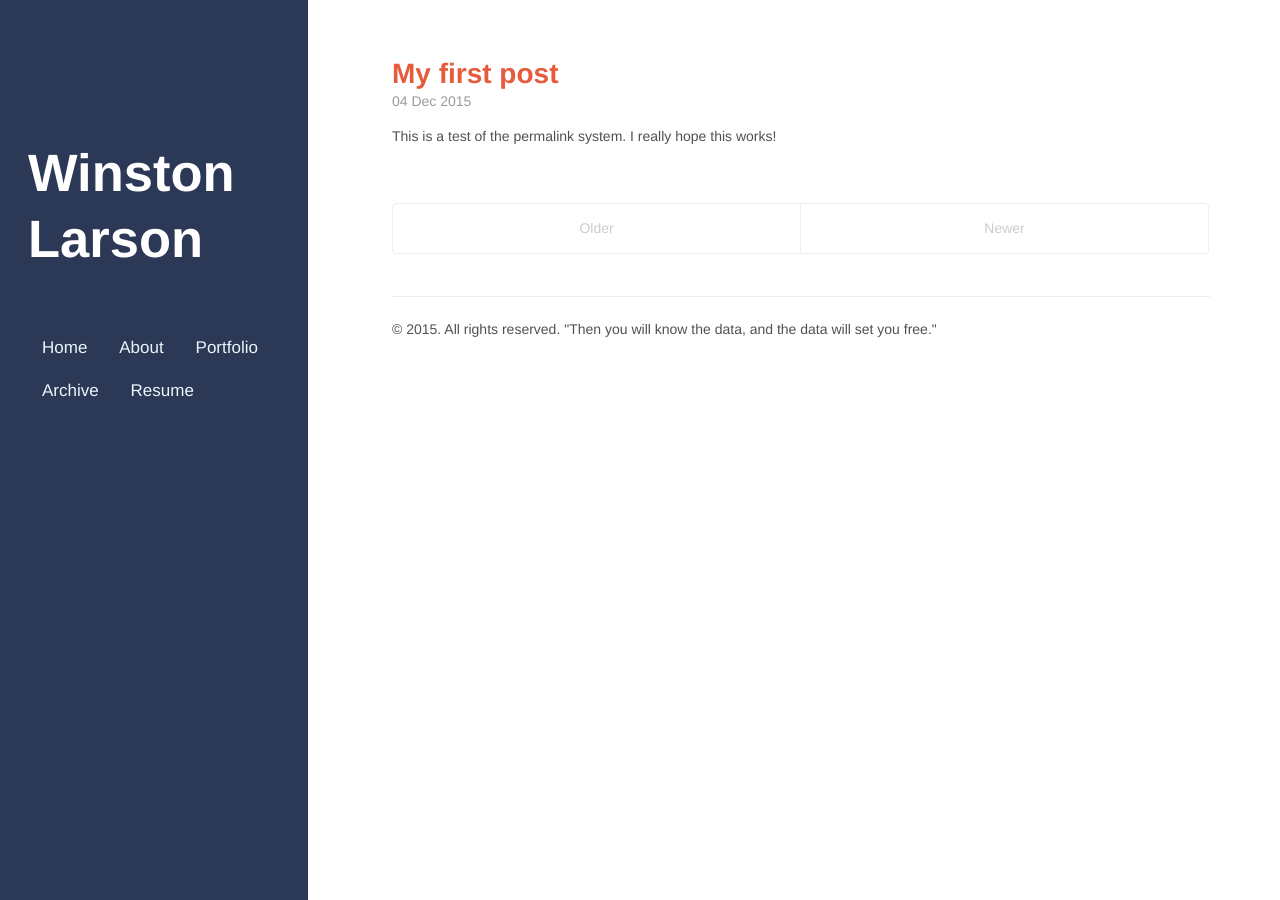
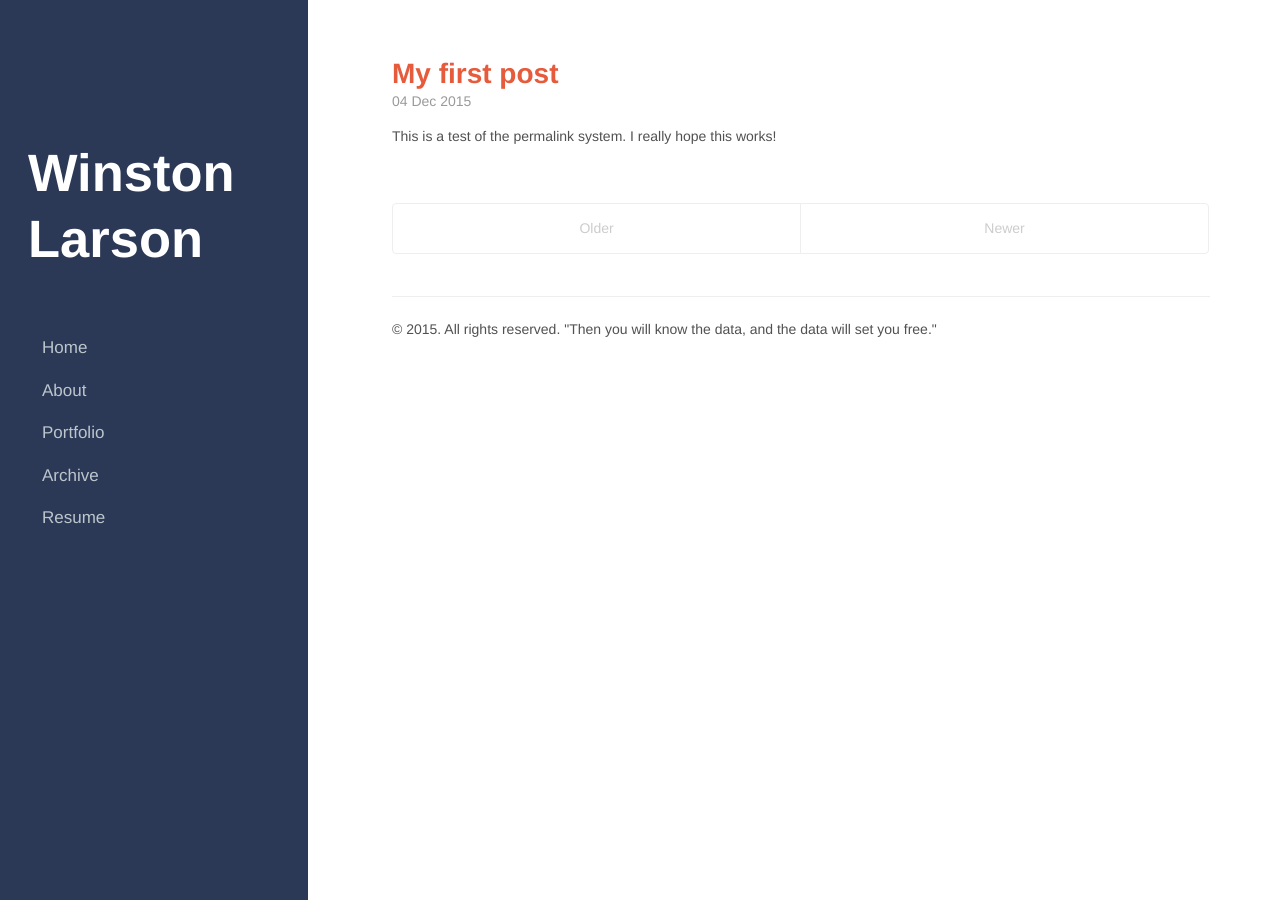
Before and after one commit to winstonlarson/old_website, a Jekyll site: the page built from index.html, in a window 1280 px wide. Built offline with Jekyll 4.4.1, drawn with Linux system fonts in a browser that asks for light colours; some web fonts are replaced; the list of posts is cut into pages by our own code.

Commit message:
more colors

```diff
--- a/public/css/hyde.css
+++ b/public/css/hyde.css
@@ -77,7 +77,7 @@ html {
 
 /* Sidebar links */
 .sidebar a {
-  color: #EBF4FA;
+  color: #BCC6CC;
 }
 
 /* About section */
@@ -96,7 +96,7 @@ html {
 .sidebar-nav-item {
   padding-left: 1rem;
   padding-right: 1rem;
-  display: run-in;
+  display: grid;
   line-height: 2.5;
   font-size: 17px;
 }
```
